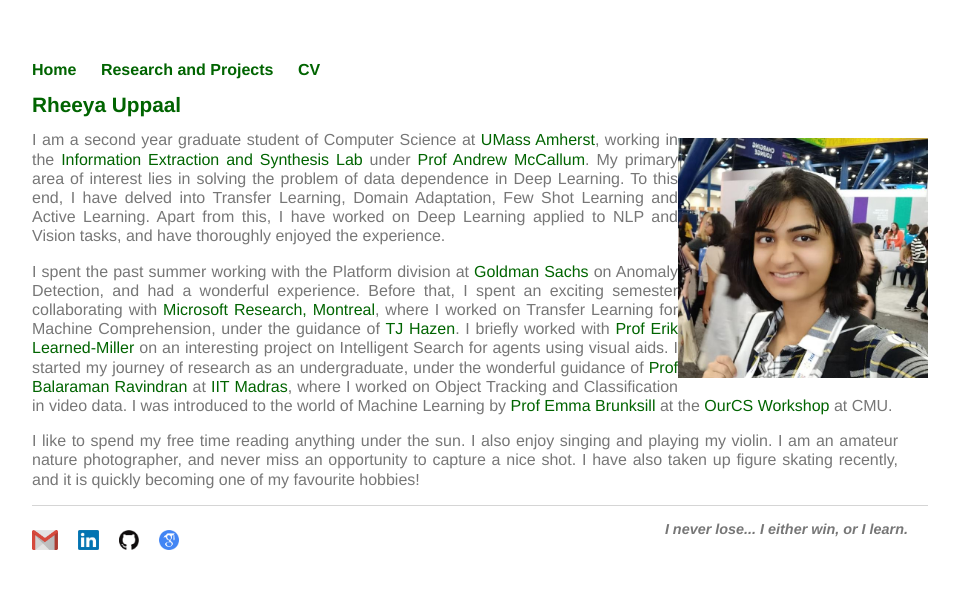
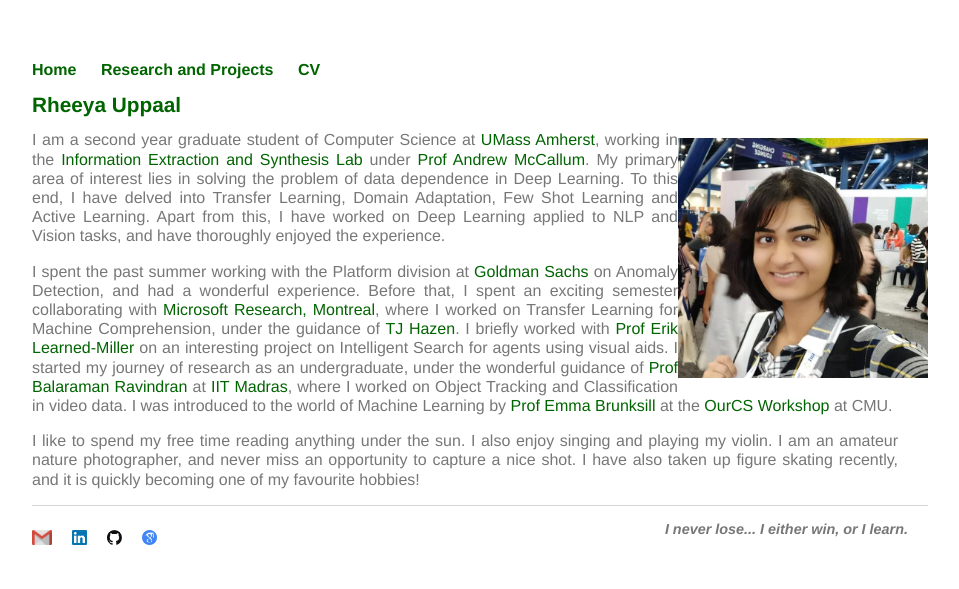
Before and after one commit to Uppaal/Uppaal.github.io, a Jekyll site: the page built from index.html, in a window 1280 px wide. Shown: the top 589 px of the page, without its empty margins (160-1119 px from the left). Built offline with Jekyll 4.4.1, drawn with Linux system fonts in a browser that asks for light colours.

Commit message:
Update default.html

```diff
--- a/_layouts/default.html
+++ b/_layouts/default.html
@@ -20,10 +20,10 @@
 			</div><!-- /.container -->
 			<footer>
 	    		<ul>
-				<li style="float:left"><a href="mailto:rheeya.uppal@gmail.com"><img src="images/gmail-logo.png" height="20"></a></li>
-	        		<li style="float:left"><a href="https://in.linkedin.com/in/rheeyauppaal"><img src="images/linkedin-logo.jpeg" height="20"></a></li>
-				<li style="float:left"><a href="https://github.com/Uppaal"><img src="images/github-logo.png" height="20"></a></li>
-				<li style="float:left"><a href="https://scholar.google.co.in/citations?user=nx3vmEkAAAAJ&hl=en&oi=ao"><img src="images/google-scholar-logo.png" height="20"/></a></li>
+				<li style="float:left"><a href="mailto:rheeya.uppal@gmail.com"><img src="images/gmail-logo.png" height="15"></a></li>
+	        		<li style="float:left"><a href="https://in.linkedin.com/in/rheeyauppaal"><img src="images/linkedin-logo.jpeg" height="15"></a></li>
+				<li style="float:left"><a href="https://github.com/Uppaal"><img src="images/github-logo.png" height="15"></a></li>
+				<li style="float:left"><a href="https://scholar.google.co.in/citations?user=nx3vmEkAAAAJ&hl=en&oi=ao"><img src="images/google-scholar-logo.png" height="15"/></a></li>
 				<li style="float:right"><i>I never lose... I either win, or I learn.</i></li>
 			</ul>
 			</footer>
```
